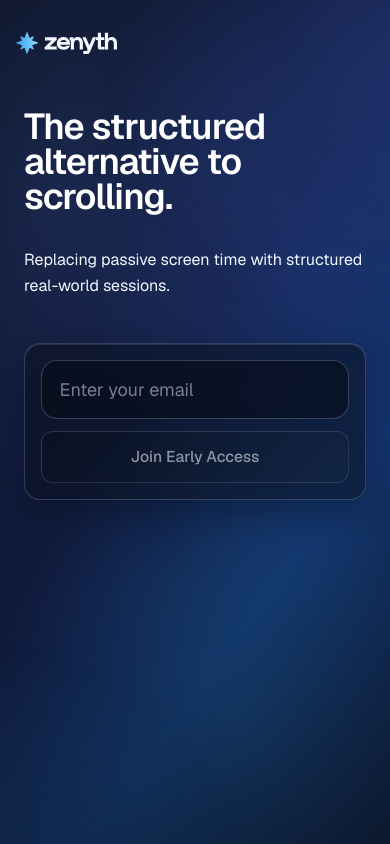
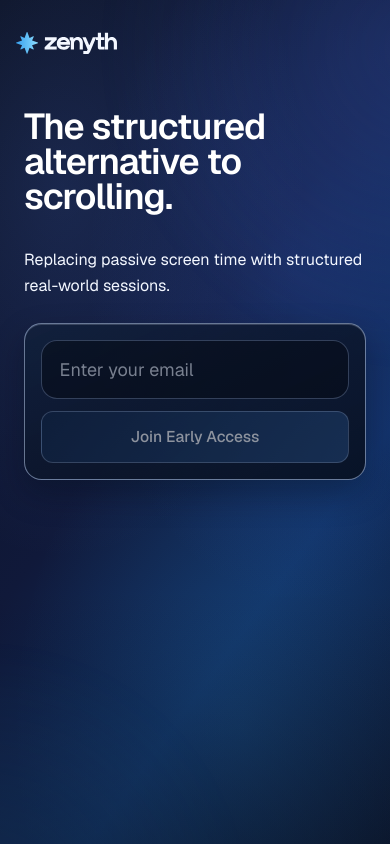
Before and after one commit to dovudjurayev-spec/zenyth-ai-site, a React (Vite) app: page / in a window 390 px wide. Shown: the top 844 px of the page. Built offline with nearby package versions, Linux system fonts and the light colour scheme; the HTML template or start-up script is replaced by a standard one.

Commit message:
Refine mobile waitlist form placement and emphasis

```diff
--- a/src/components/sections/Hero.tsx
+++ b/src/components/sections/Hero.tsx
@@ -89,7 +89,7 @@ const Hero = () => {
             <p className="ttl-reveal ttl-delay-1 mt-8 max-w-3xl text-base leading-relaxed text-white/78 sm:text-2xl">
               Replacing passive screen time with structured real-world sessions.
             </p>
-            <form onSubmit={handleSubmit} className="ttl-reveal ttl-delay-2 mt-11 w-full max-w-[34rem]">
+            <form onSubmit={handleSubmit} className="ttl-reveal ttl-delay-2 mt-6 w-full max-w-[34rem] sm:mt-11">
               <div className="waitlist-form-shell">
                 <input
                   type="email"
@@ -108,7 +108,7 @@ const Hero = () => {
                   {isLoading ? "Joining..." : "Join Early Access"}
                 </button>
               </div>
-              <p className="mt-3 min-h-[1.5rem] text-sm text-white/75" aria-live="polite">
+              <p className="mt-3 min-h-[1.5rem] text-sm font-medium text-white/80" aria-live="polite">
                 {status === "success" ? "You're on the list." : null}
                 {status === "duplicate" ? "You're already on the list." : null}
                 {status === "error" ? "Something went wrong." : null}
--- a/src/index.css
+++ b/src/index.css
@@ -156,10 +156,12 @@
     display: grid;
     gap: 0.75rem;
     border-radius: 1rem;
-    border: 1px solid rgba(186, 209, 255, 0.22);
-    background: rgba(8, 14, 27, 0.5);
+    border: 1px solid rgba(186, 209, 255, 0.34);
+    background:
+      linear-gradient(155deg, rgba(20, 37, 69, 0.62) 0%, rgba(7, 14, 28, 0.72) 100%),
+      rgba(8, 14, 27, 0.5);
     box-shadow:
-      inset 0 1px 0 rgba(229, 239, 255, 0.12),
+      inset 0 1px 0 rgba(229, 239, 255, 0.18),
       0 14px 32px rgba(2, 8, 18, 0.32);
     padding: 0.75rem;
   }
@@ -183,12 +185,15 @@
 
   .waitlist-input:focus {
     border-color: rgba(199, 221, 255, 0.62);
+    box-shadow: 0 0 0 1px rgba(199, 221, 255, 0.24);
   }
 
   /* Make input and button a bit larger and taller on small screens */
   @media (max-width: 640px) {
     .waitlist-form-shell {
       padding: 1rem;
+      border-radius: 1.1rem;
+      border-color: rgba(198, 220, 255, 0.5);
     }
 
     .waitlist-input {
@@ -198,16 +203,17 @@
     }
 
     .waitlist-button {
-      font-size: 1rem;
-      padding: 1rem 1.1rem;
+      font-size: 1.02rem;
+      font-weight: 600;
+      padding: 1rem 1.2rem;
       border-radius: 1rem;
     }
   }
 
   .waitlist-button {
     border-radius: 0.75rem;
-    border: 1px solid rgba(201, 221, 255, 0.28);
-    background: linear-gradient(135deg, rgba(8, 14, 27, 0.98) 0%, rgba(22, 41, 71, 0.96) 100%);
+    border: 1px solid rgba(201, 221, 255, 0.38);
+    background: linear-gradient(135deg, rgba(16, 35, 66, 0.98) 0%, rgba(35, 70, 118, 0.96) 100%);
     color: rgba(255, 255, 255, 0.97);
     font-size: 0.975rem;
     font-weight: 500;
```
